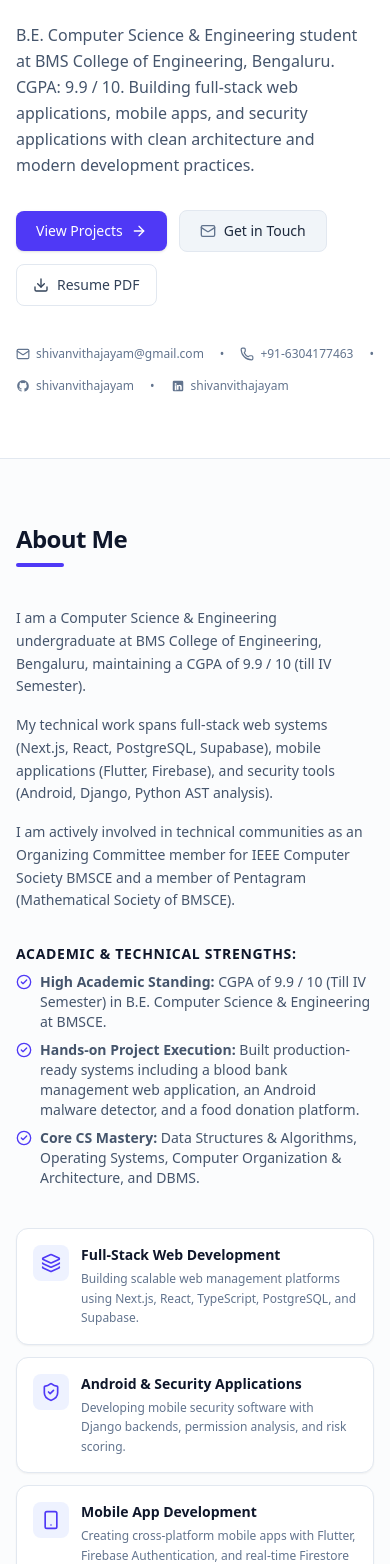
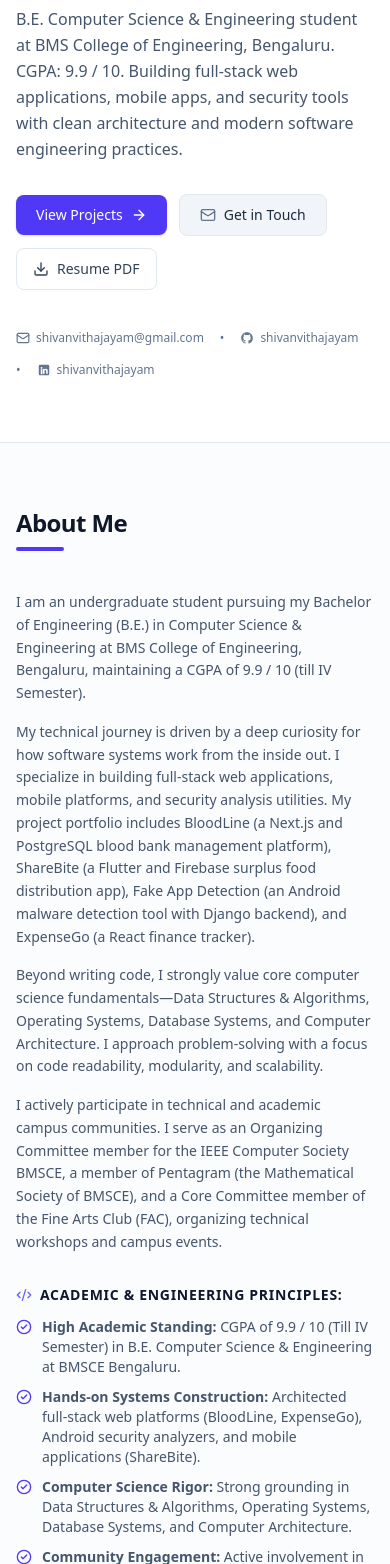
Before and after one commit to shivanvithajayam/cs-portfolio, a Next.js app: page / in a window 390 px wide. Shown: the part 436-2000 px from the top of the page. Built offline with nearby package versions, Linux system fonts and the light colour scheme.

Commit message:
Remove phone number, remove recruiter-specific wording, and lengthen About Me section

```diff
--- a/src/components/layout/Footer.tsx
+++ b/src/components/layout/Footer.tsx
@@ -57,7 +57,7 @@ export default function Footer() {
 
         <div className="mt-8 pt-6 border-t border-slate-200/60 dark:border-slate-800/60 flex flex-col sm:flex-row items-center justify-between text-xs text-slate-500 dark:text-slate-500 gap-2">
           <p>© {new Date().getFullYear()} Jayam Shanmukha Shivanvitha. Built with Next.js, TypeScript & Tailwind CSS.</p>
-          <p className="font-mono text-[11px]">Designed for SWE Internship Applications</p>
+          <p className="font-mono text-[11px]">Personal Engineering Portfolio</p>
         </div>
       </div>
     </footer>
--- a/src/components/sections/AboutSection.tsx
+++ b/src/components/sections/AboutSection.tsx
@@ -1,28 +1,28 @@
 import { portfolioData } from "@/data/portfolioData";
-import { Layers, ShieldCheck, Smartphone, Users, CheckCircle2 } from "lucide-react";
+import { Layers, ShieldCheck, Smartphone, Users, CheckCircle2, Code2 } from "lucide-react";
 
 export default function AboutSection() {
   const { personalInfo } = portfolioData;
 
   const focusAreas = [
     {
-      title: "Full-Stack Web Development",
-      description: "Building scalable web management platforms using Next.js, React, TypeScript, PostgreSQL, and Supabase.",
+      title: "Full-Stack Web Engineering",
+      description: "Building responsive, data-driven web platforms using Next.js, React, TypeScript, PostgreSQL, and Supabase.",
       icon: Layers
     },
     {
-      title: "Android & Security Applications",
-      description: "Developing mobile security software with Django backends, permission analysis, and risk scoring.",
+      title: "Android Security Analysis",
+      description: "Developing mobile security tools with Django backend APIs, metadata permission analysis, and risk scoring.",
       icon: ShieldCheck
     },
     {
-      title: "Mobile App Development",
-      description: "Creating cross-platform mobile apps with Flutter, Firebase Authentication, and real-time Firestore sync.",
+      title: "Cross-Platform Mobile Apps",
+      description: "Creating mobile applications using Flutter, Firebase Authentication, Cloud Firestore, and live push notifications.",
       icon: Smartphone
     },
     {
-      title: "Technical Community & Societies",
-      description: "Organizing Committee member at IEEE Computer Society BMSCE and active member of Pentagram (Math Society).",
+      title: "Technical Communities & Leadership",
+      description: "Organizing Committee member for IEEE Computer Society BMSCE, member of Pentagram (Math Society), and FAC Core Committee.",
       icon: Users
     }
   ];
@@ -41,35 +41,42 @@ export default function AboutSection() {
 
         <div className="grid grid-cols-1 lg:grid-cols-12 gap-10 items-start">
 
-          {/* Main Bio Paragraphs */}
+          {/* Main Expanded Bio Narrative */}
           <div className="lg:col-span-7 space-y-4 text-slate-600 dark:text-slate-300 text-sm sm:text-base leading-relaxed">
             {personalInfo.bio.map((paragraph, index) => (
-              <p key={index}>{paragraph}</p>
+              <p key={index} className="leading-relaxed">
+                {paragraph}
+              </p>
             ))}
 
-            <div className="pt-4 space-y-2">
-              <h3 className="text-sm font-semibold uppercase tracking-wider text-slate-900 dark:text-slate-100">
-                Academic & Technical Strengths:
+            <div className="pt-4 space-y-3">
+              <h3 className="text-sm font-semibold uppercase tracking-wider text-slate-900 dark:text-slate-100 flex items-center gap-2">
+                <Code2 className="w-4 h-4 text-indigo-500" />
+                <span>Academic & Engineering Principles:</span>
               </h3>
-              <ul className="space-y-2 text-sm text-slate-600 dark:text-slate-300">
-                <li className="flex items-start gap-2">
+              <ul className="space-y-2.5 text-sm text-slate-600 dark:text-slate-300">
+                <li className="flex items-start gap-2.5">
                   <CheckCircle2 className="w-4 h-4 text-indigo-600 dark:text-indigo-400 shrink-0 mt-0.5" />
-                  <span><strong>High Academic Standing:</strong> CGPA of {personalInfo.cgpa} in B.E. Computer Science & Engineering at BMSCE.</span>
+                  <span><strong>High Academic Standing:</strong> CGPA of {personalInfo.cgpa} in B.E. Computer Science & Engineering at BMSCE Bengaluru.</span>
                 </li>
-                <li className="flex items-start gap-2">
+                <li className="flex items-start gap-2.5">
                   <CheckCircle2 className="w-4 h-4 text-indigo-600 dark:text-indigo-400 shrink-0 mt-0.5" />
-                  <span><strong>Hands-on Project Execution:</strong> Built production-ready systems including a blood bank management web application, an Android malware detector, and a food donation platform.</span>
+                  <span><strong>Hands-on Systems Construction:</strong> Architected full-stack web platforms (BloodLine, ExpenseGo), Android security analyzers, and mobile applications (ShareBite).</span>
                 </li>
-                <li className="flex items-start gap-2">
+                <li className="flex items-start gap-2.5">
                   <CheckCircle2 className="w-4 h-4 text-indigo-600 dark:text-indigo-400 shrink-0 mt-0.5" />
-                  <span><strong>Core CS Mastery:</strong> Data Structures & Algorithms, Operating Systems, Computer Organization & Architecture, and DBMS.</span>
+                  <span><strong>Computer Science Rigor:</strong> Strong grounding in Data Structures & Algorithms, Operating Systems, Database Systems, and Computer Architecture.</span>
+                </li>
+                <li className="flex items-start gap-2.5">
+                  <CheckCircle2 className="w-4 h-4 text-indigo-600 dark:text-indigo-400 shrink-0 mt-0.5" />
+                  <span><strong>Community Engagement:</strong> Active involvement in technical societies, event organization, and peer problem-solving sessions at BMSCE.</span>
                 </li>
               </ul>
             </div>
           </div>
 
           {/* Focus Areas Grid */}
-          <div className="lg:col-span-5 grid grid-cols-1 gap-3">
+          <div className="lg:col-span-5 grid grid-cols-1 gap-3.5">
             {focusAreas.map((area, idx) => {
               const Icon = area.icon;
               return (
--- a/src/components/sections/HeroSection.tsx
+++ b/src/components/sections/HeroSection.tsx
@@ -1,7 +1,7 @@
 "use client";
 
 import { portfolioData } from "@/data/portfolioData";
-import { ArrowRight, Download, Mail, MapPin, GraduationCap, Phone, Award } from "lucide-react";
+import { ArrowRight, Download, Mail, MapPin, GraduationCap, Award } from "lucide-react";
 import { GithubIcon, LinkedinIcon } from "@/components/icons/SocialIcons";
 
 export default function HeroSection() {
@@ -55,7 +55,7 @@ export default function HeroSection() {
 
           {/* Intro Paragraph */}
           <p className="text-base sm:text-lg text-slate-600 dark:text-slate-300 leading-relaxed max-w-2xl font-normal">
-            {personalInfo.tagline} Building full-stack web applications, mobile apps, and security applications with clean architecture and modern development practices.
+            {personalInfo.tagline} Building full-stack web applications, mobile apps, and security tools with clean architecture and modern software engineering practices.
           </p>
 
           {/* Action CTAs */}
@@ -98,14 +98,6 @@ export default function HeroSection() {
             </a>
             <span>•</span>
             <a
-              href={`tel:${personalInfo.phone}`}
-              className="flex items-center gap-1.5 hover:text-indigo-600 dark:hover:text-indigo-400 transition-colors"
-            >
-              <Phone className="w-3.5 h-3.5" />
-              <span>{personalInfo.phone}</span>
-            </a>
-            <span>•</span>
-            <a
               href={personalInfo.githubUrl}
               target="_blank"
               rel="noopener noreferrer"
--- a/src/data/portfolioData.ts
+++ b/src/data/portfolioData.ts
@@ -11,7 +11,6 @@ export interface PersonalInfo {
   expectedGraduation: string;
   location: string;
   email: string;
-  phone: string;
   githubUrl: string;
   linkedinUrl: string;
   resumeUrl: string;
@@ -82,18 +81,18 @@ export const portfolioData: {
     title: "Computer Science & Engineering Student",
     tagline: "B.E. Computer Science & Engineering student at BMS College of Engineering, Bengaluru. CGPA: 9.9 / 10.",
     bio: [
-      "I am a Computer Science & Engineering undergraduate at BMS College of Engineering, Bengaluru, maintaining a CGPA of 9.9 / 10 (till IV Semester).",
-      "My technical work spans full-stack web systems (Next.js, React, PostgreSQL, Supabase), mobile applications (Flutter, Firebase), and security tools (Android, Django, Python AST analysis).",
-      "I am actively involved in technical communities as an Organizing Committee member for IEEE Computer Society BMSCE and a member of Pentagram (Mathematical Society of BMSCE)."
+      "I am an undergraduate student pursuing my Bachelor of Engineering (B.E.) in Computer Science & Engineering at BMS College of Engineering, Bengaluru, maintaining a CGPA of 9.9 / 10 (till IV Semester).",
+      "My technical journey is driven by a deep curiosity for how software systems work from the inside out. I specialize in building full-stack web applications, mobile platforms, and security analysis utilities. My project portfolio includes BloodLine (a Next.js and PostgreSQL blood bank management platform), ShareBite (a Flutter and Firebase surplus food distribution app), Fake App Detection (an Android malware detection tool with Django backend), and ExpenseGo (a React finance tracker).",
+      "Beyond writing code, I strongly value core computer science fundamentals—Data Structures & Algorithms, Operating Systems, Database Systems, and Computer Architecture. I approach problem-solving with a focus on code readability, modularity, and scalability.",
+      "I actively participate in technical and academic campus communities. I serve as an Organizing Committee member for the IEEE Computer Society BMSCE, a member of Pentagram (the Mathematical Society of BMSCE), and a Core Committee member of the Fine Arts Club (FAC), organizing technical workshops and campus events."
     ],
-    availabilityStatus: "Seeking Summer / Fall 2026 Software Engineering & Technology Internships",
+    availabilityStatus: "Open to Opportunities & Technical Collaborations",
     university: "BMS College of Engineering, Bengaluru",
     degree: "B.E. in Computer Science & Engineering",
     cgpa: "9.9 / 10 (Till IV Semester)",
     expectedGraduation: "2028",
     location: "Bengaluru, Karnataka",
     email: "shivanvithajayam@gmail.com",
-    phone: "+91-6304177463",
     githubUrl: "https://github.com/shivanvithajayam",
     linkedinUrl: "https://linkedin.com/in/shivanvithajayam",
     resumeUrl: "#"
```
Also changed, not shown: src/components/sections/ContactSection.tsx (+9 -26 lines).
